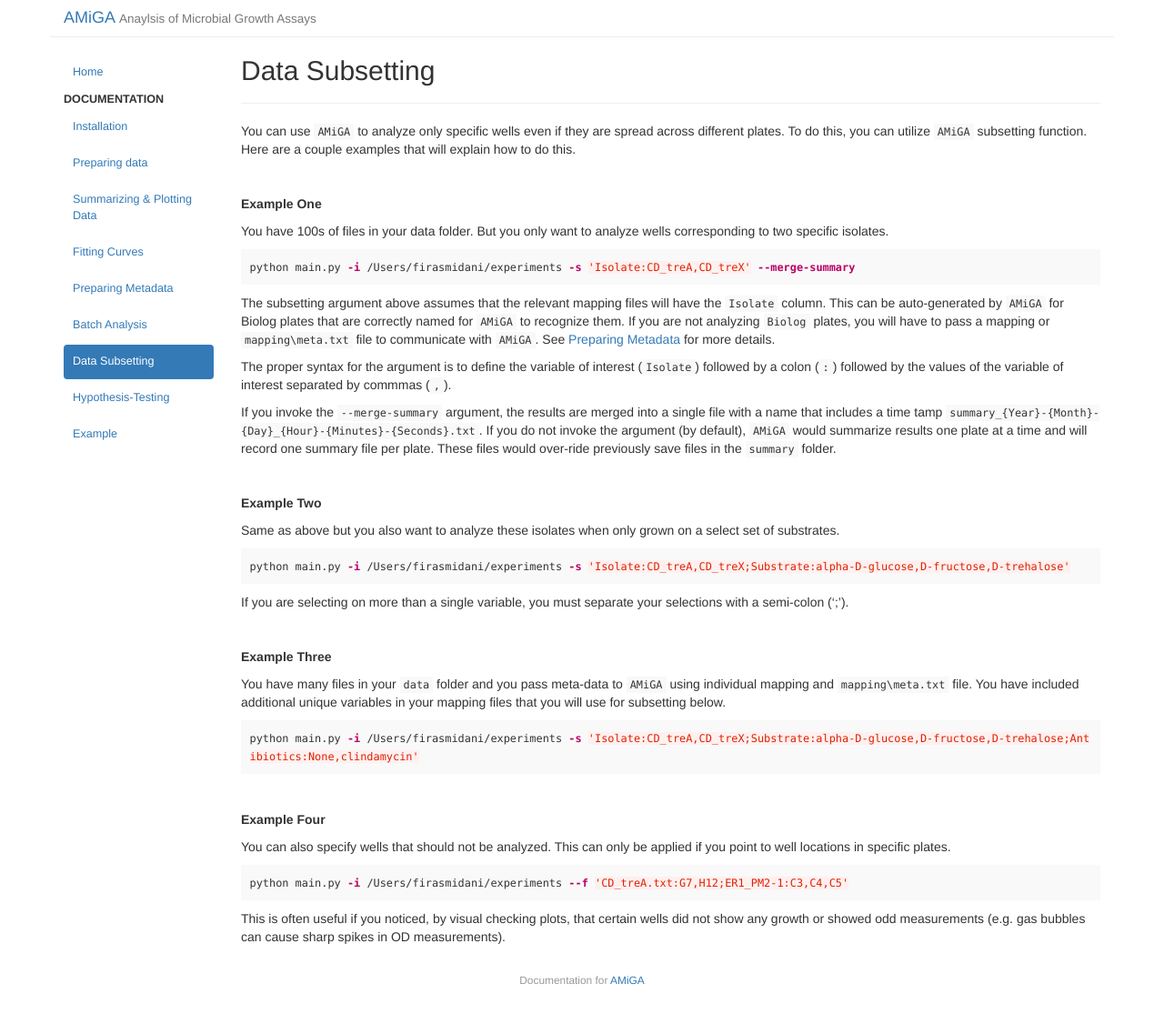
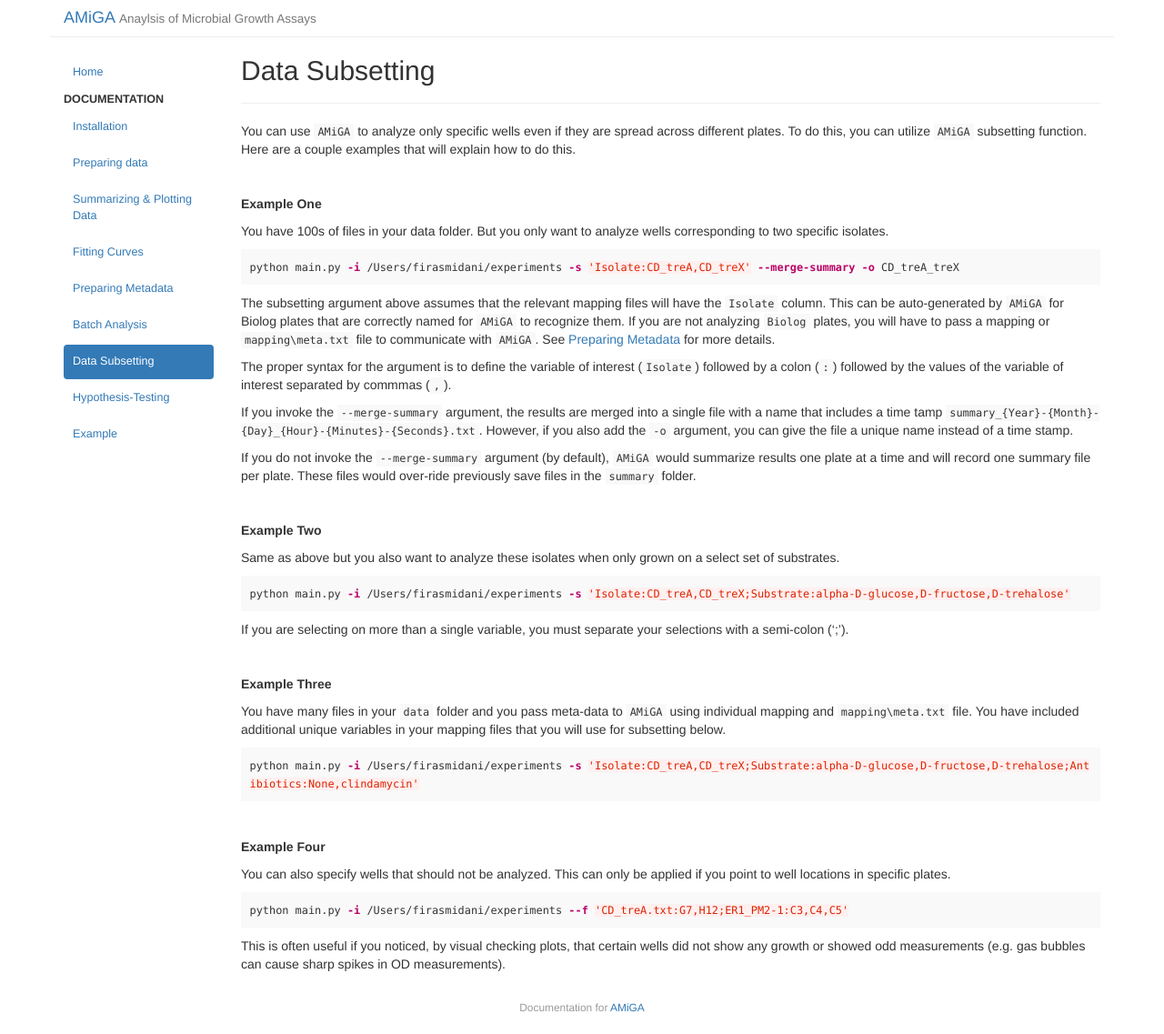
Before and after one commit to firasmidani/amiga, a Jekyll site: the page built from docs/_posts/2020-03-25-subsetting.md, in a window 1280 px wide. Shown: the whole page at 91% size. Built offline with Jekyll 4.4.1, drawn with Linux system fonts in a browser that asks for light colours; before the commit the page ends 1107 px from its top, so only the background shows below that.

Commit message:
added --output argument

````diff
--- a/docs/_posts/2020-03-25-subsetting.md
+++ b/docs/_posts/2020-03-25-subsetting.md
@@ -16,14 +16,16 @@ You can use `AMiGA` to analyze only specific wells even if they are spread acros
 You have 100s of files in your data folder. But you only want to analyze wells corresponding to two specific isolates.
 
 ```bash
-python main.py -i /Users/firasmidani/experiments -s 'Isolate:CD_treA,CD_treX' --merge-summary
+python main.py -i /Users/firasmidani/experiments -s 'Isolate:CD_treA,CD_treX' --merge-summary -o CD_treA_treX
 ```
 
 The subsetting argument above assumes that the relevant mapping files will have the `Isolate` column. This can be auto-generated by `AMiGA` for Biolog plates that are correctly named for `AMiGA` to recognize them. If you are not analyzing `Biolog` plates, you will have to pass a mapping or `mapping\meta.txt` file to communicate with `AMiGA`. See [Preparing Metadata](/amiga/doc/metadata.html) for more details.
 
 The proper syntax for the argument is to define the variable of interest (`Isolate`) followed by a colon (`:`) followed by the values of the variable of interest separated by commmas (`,`).
 
-If you invoke the `--merge-summary` argument, the results are merged into a single file with a name that includes a time tamp `summary_{Year}-{Month}-{Day}_{Hour}-{Minutes}-{Seconds}.txt`. If you do not invoke the argument (by default), `AMiGA` would summarize results one plate at a time and will record one summary file per plate. These files would over-ride previously save files in the `summary` folder.
+If you invoke the `--merge-summary` argument, the results are merged into a single file with a name that includes a time tamp `summary_{Year}-{Month}-{Day}_{Hour}-{Minutes}-{Seconds}.txt`. However, if you also add the `-o` argument, you can give the file a unique name instead of a time stamp.
+
+If you do not invoke the `--merge-summary` argument (by default), `AMiGA` would summarize results one plate at a time and will record one summary file per plate. These files would over-ride previously save files in the `summary` folder.
 
 <br />
 
````
Also changed, not shown: docs/_posts/2020-03-24-organization.md (+1 -1 lines).
